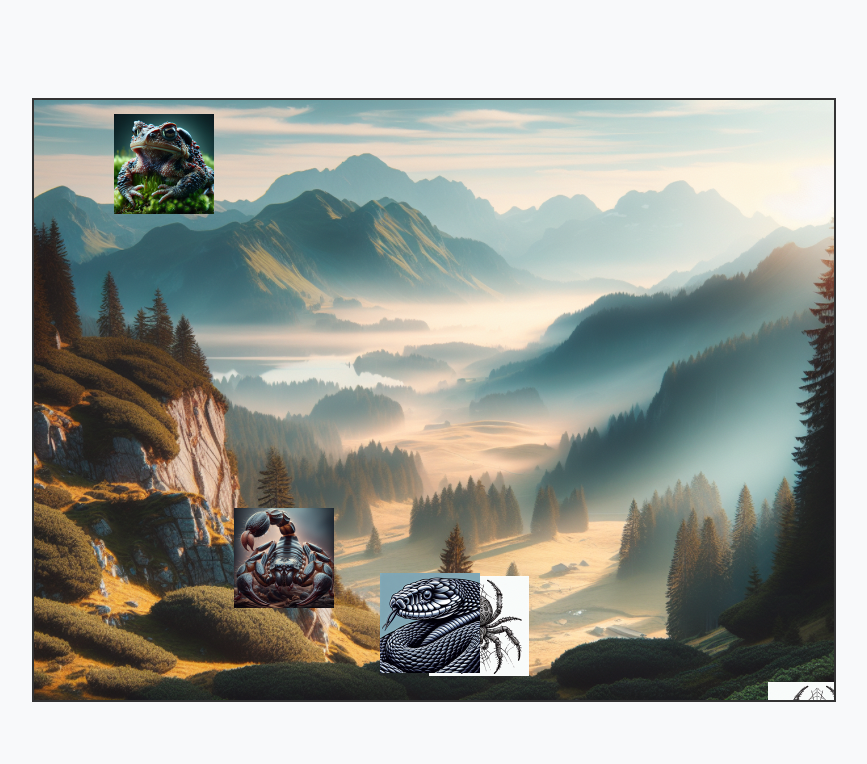
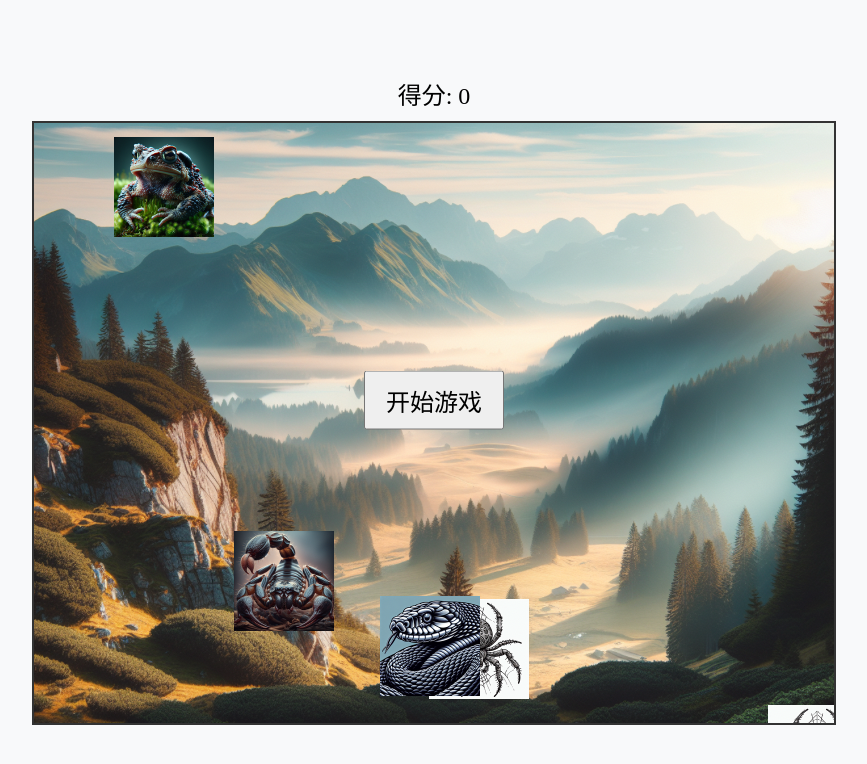
Before and after one commit to ericismyeldestson/shewudu, a plain HTML site: page index.html in a window 1280 px wide. Shown: the whole page, without its empty margins (206-1073 px from the left). Drawn offline with Linux system fonts and the light colour scheme.

Commit message:
Update index.html

```diff
--- a/index.html
+++ b/index.html
@@ -7,21 +7,37 @@
     <style>
         body {
             display: flex;
+            flex-direction: column;
             justify-content: center;
             align-items: center;
             height: 100vh;
             margin: 0;
             background-color: #f8f9fa;
         }
+        #score {
+            font-size: 24px;
+            margin-bottom: 10px;
+        }
         #gameCanvas {
             border: 2px solid #333;
             background: url('background.png') no-repeat center center;
             background-size: cover;
         }
+        #startButton {
+            position: absolute;
+            top: 50%;
+            left: 50%;
+            transform: translate(-50%, -50%);
+            padding: 10px 20px;
+            font-size: 24px;
+            cursor: pointer;
+        }
     </style>
 </head>
 <body>
+    <div id="score">得分: 0</div>
     <canvas id="gameCanvas" width="800" height="600"></canvas>
+    <button id="startButton">开始游戏</button>
     <script src="game.js"></script>
 </body>
 </html>
```
